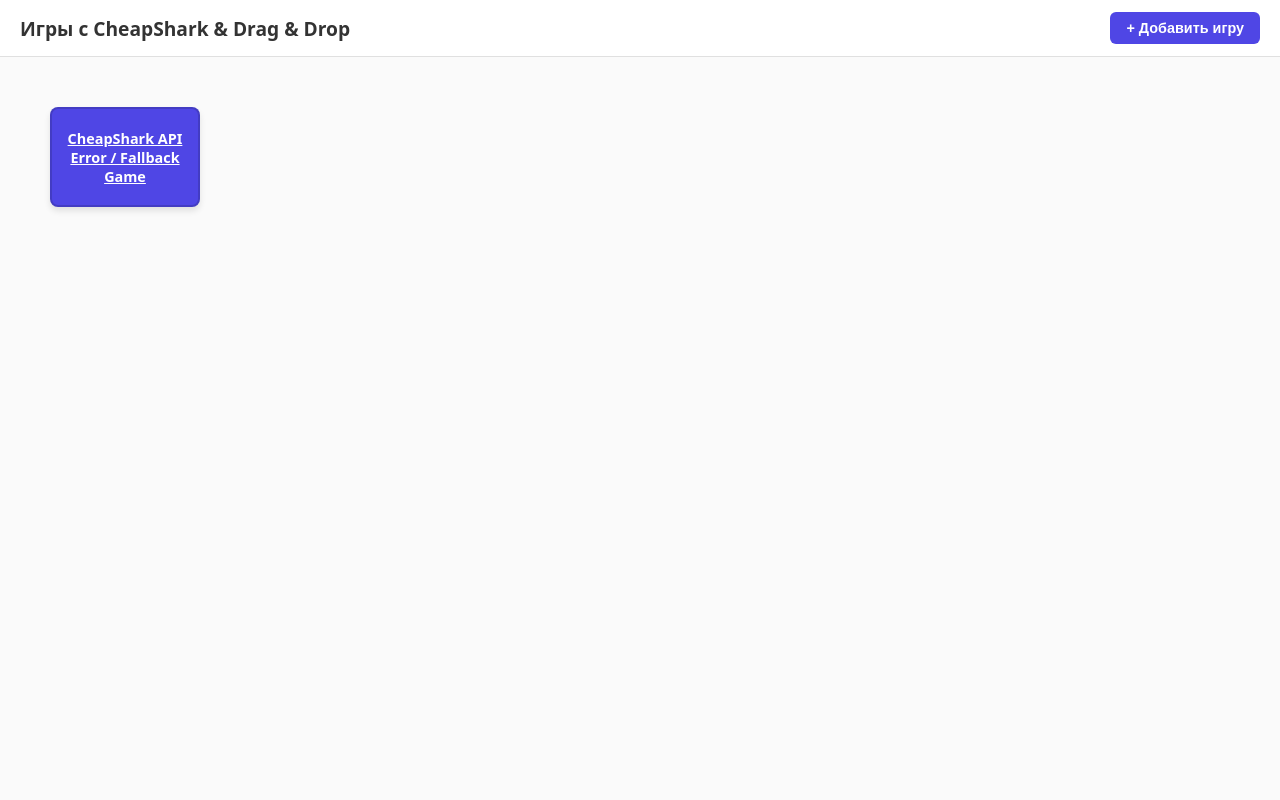
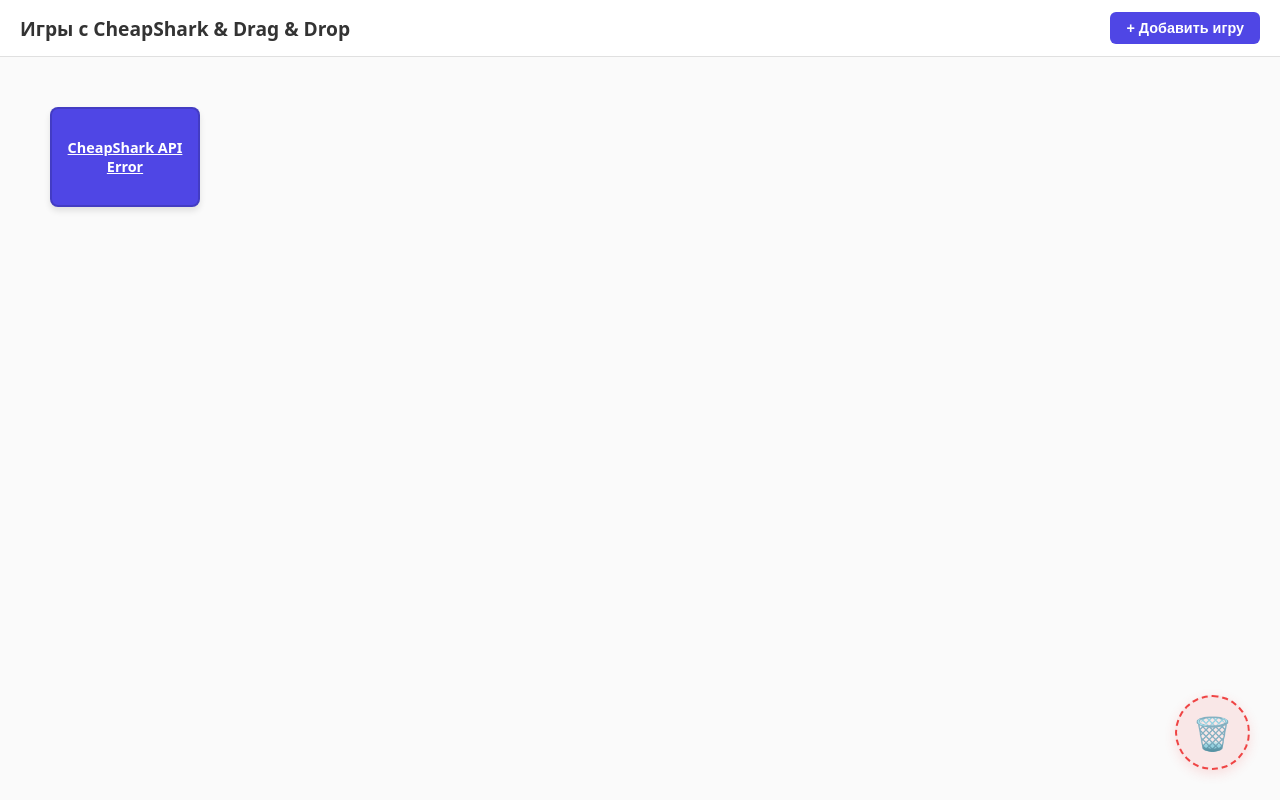
Before and after one commit to VIPigeon/fast-track-1, a React (Vite) app in the folder test-site/: page / in a window 1280 px wide. Built offline with nearby package versions, Linux system fonts and the light colour scheme; no server answers.

Commit message:
мусор

```diff
--- a/test-site/src/App.css
+++ b/test-site/src/App.css
@@ -5,6 +5,7 @@
   width: 100vw;
   background-color: #f4f4f9;
   overflow: hidden;
+  position: relative;
 }
 
 .header {
@@ -62,7 +63,6 @@
   touch-action: none;
 }
 
-/* Стили для ссылки на игру */
 .game-link {
   color: #ffffff;
   font-weight: bold;
@@ -72,10 +72,38 @@
   word-break: break-word;
   overflow: hidden;
   display: -webkit-box;
-  -webkit-line-clamp: 3; /* Ограничение в 3 строки, чтобы текст не вылезал */
+  -webkit-line-clamp: 3;
   -webkit-box-orient: vertical;
 }
 
 .game-link:hover {
-  color: #fde047; /* Желтоватый оттенок при наведении */
+  color: #fde047;
 }
+
+/* Стили для зоны мусорки */
+.trash-bin {
+  position: absolute;
+  bottom: 30px;
+  right: 30px;
+  width: 75px;
+  height: 75px;
+  background-color: rgba(239, 68, 68, 0.1);
+  border: 2px dashed #ef4444;
+  border-radius: 50%;
+  display: flex;
+  align-items: center;
+  justify-content: center;
+  font-size: 2rem;
+  box-shadow: 0 4px 12px rgba(239, 68, 68, 0.15);
+  transition: all 0.2s ease;
+  z-index: 999;
+  pointer-events: none; /* Чтобы не мешало кликам */
+}
+
+/* Состояние при наведении блока на корзину */
+.trash-bin.trash-active {
+  background-color: rgba(239, 68, 68, 0.35);
+  transform: scale(1.15);
+  border-color: #dc2626;
+  box-shadow: 0 6px 20px rgba(239, 68, 68, 0.4);
+}
--- a/test-site/src/App.jsx
+++ b/test-site/src/App.jsx
@@ -1,13 +1,19 @@
 import React, { useState, useRef, useEffect, useCallback } from 'react';
 import './App.css';
 
+const COLOR_PALETTE = [
+  '#4f46e5',
+  '#06b6d4',
+  '#10b981',
+  '#f59e0b',
+  '#ef4444',
+  '#8b5cf6',
+  '#ec4899',
+];
+
 const getRandomColor = () => {
-  const letters = '0123456789ABCDEF';
-  let color = '#';
-  for (let i = 0; i < 6; i++) {
-    color += letters[Math.floor(Math.random() * 16)];
-  }
-  return color;
+  const randomIndex = Math.floor(Math.random() * COLOR_PALETTE.length);
+  return COLOR_PALETTE[randomIndex];
 };
 
 export default function App() {
@@ -15,9 +21,8 @@ export default function App() {
   const [activeBoxId, setActiveBoxId] = useState(null);
 
   const containerRef = useRef(null);
+  const trashRef = useRef(null);
   const boxElementsRef = useRef({});
-
-  // Хранилище загруженных из API игр, чтобы при добавлении блока брать их оттуда
   const dealsPoolRef = useRef([]);
 
   const dragInfo = useRef({
@@ -30,9 +35,9 @@ export default function App() {
     currentY: 0,
     width: 0,
     height: 0,
+    isOverTrash: false,
   });
 
-  // Загружаем игры с CheapShark API при монтировании
   useEffect(() => {
     fetch('https://www.cheapshark.com/api/1.0/deals?pageSize=20')
       .then((res) => res.json())
@@ -40,7 +45,6 @@ export default function App() {
         if (Array.isArray(data) && data.length > 0) {
           dealsPoolRef.current = data;
 
-          // Создаем первые 6 блоков на основе полученных данных
           const initialBoxes = data.slice(0, 6).map((deal, index) => {
             const w = Math.floor(Math.random() * 60) + 140;
             const h = Math.floor(Math.random() * 40) + 90;
@@ -60,7 +64,6 @@ export default function App() {
       })
       .catch((err) => {
         console.error('Ошибка загрузки CheapShark API:', err);
-        // Запасной вариант, если API недоступно
         setBoxes([
           {
             id: 'fallback-1',
@@ -69,7 +72,7 @@ export default function App() {
             width: 150,
             height: 100,
             color: '#4f46e5',
-            title: 'CheapShark API Error / Fallback Game',
+            title: 'CheapShark API Error',
             link: 'https://www.cheapshark.com/',
           },
         ]);
@@ -98,16 +101,38 @@ export default function App() {
     dragInfo.current.currentX = newX;
     dragInfo.current.currentY = newY;
 
+    // Двигаем элемент
     const el = boxElementsRef.current[id];
     if (el) {
       el.style.transform = `translate(${newX}px, ${newY}px) scale(1.03)`;
+
+      // Проверяем пересечение с корзиной для подсветки
+      if (trashRef.current) {
+        const trashRect = trashRef.current.getBoundingClientRect();
+        const boxRect = el.getBoundingClientRect();
+
+        const isOver = !(
+          boxRect.right < trashRect.left ||
+          boxRect.left > trashRect.right ||
+          boxRect.bottom < trashRect.top ||
+          boxRect.top > trashRect.bottom
+        );
+
+        dragInfo.current.isOverTrash = isOver;
+        trashRef.current.classList.toggle('trash-active', isOver);
+      }
     }
   }, []);
 
   const handlePointerUp = useCallback(() => {
-    const { id, currentX, currentY } = dragInfo.current;
+    const { id, currentX, currentY, isOverTrash } = dragInfo.current;
     if (!id) return;
 
+    if (isOverTrash) {
+      // Если блок над мусоркой — удаляем его из состояния
+      setBoxes((prevBoxes) => prevBoxes.filter((b) => b.id !== id));
+    } else {
+      // Иначе фиксируем новую позицию
       const el = boxElementsRef.current[id];
       if (el) {
         el.style.transform = `translate(${currentX}px, ${currentY}px)`;
@@ -116,6 +141,12 @@ export default function App() {
       setBoxes((prevBoxes) =>
         prevBoxes.map((b) => (b.id === id ? { ...b, x: currentX, y: currentY } : b))
       );
+    }
+
+    // Сбрасываем подсветку мусорки
+    if (trashRef.current) {
+      trashRef.current.classList.remove('trash-active');
+    }
 
     dragInfo.current.id = null;
     setActiveBoxId(null);
@@ -148,6 +179,7 @@ export default function App() {
       currentY: box.y,
       width: box.width,
       height: box.height,
+      isOverTrash: false,
     };
 
     window.addEventListener('pointermove', handlePointerMove);
@@ -162,7 +194,6 @@ export default function App() {
     const w = Math.floor(Math.random() * 60) + 140;
     const h = Math.floor(Math.random() * 40) + 90;
 
-    // Берем случайную игру из загруженного пула или дефолтную
     const pool = dealsPoolRef.current;
     const randomDeal = pool.length > 0
       ? pool[Math.floor(Math.random() * pool.length)]
@@ -219,14 +250,19 @@ export default function App() {
                 target="_blank"
                 rel="noopener noreferrer"
                 className="game-link"
-                onPointerDown={(e) => e.stopPropagation()} // Блокируем перетаскивание при клике на текст ссылки
-                onClick={(e) => e.stopPropagation()}        // Блокируем клик, чтобы открывалась вкладка
+                onPointerDown={(e) => e.stopPropagation()}
+                onClick={(e) => e.stopPropagation()}
               >
                 {box.title}
               </a>
             </div>
           );
         })}
+
+        {/* Корзина в правом нижнем углу */}
+        <div ref={trashRef} className="trash-bin">
+          🗑️
+        </div>
       </div>
     </div>
   );
```
Lines whose indentation alone changed are shown as unchanged.
